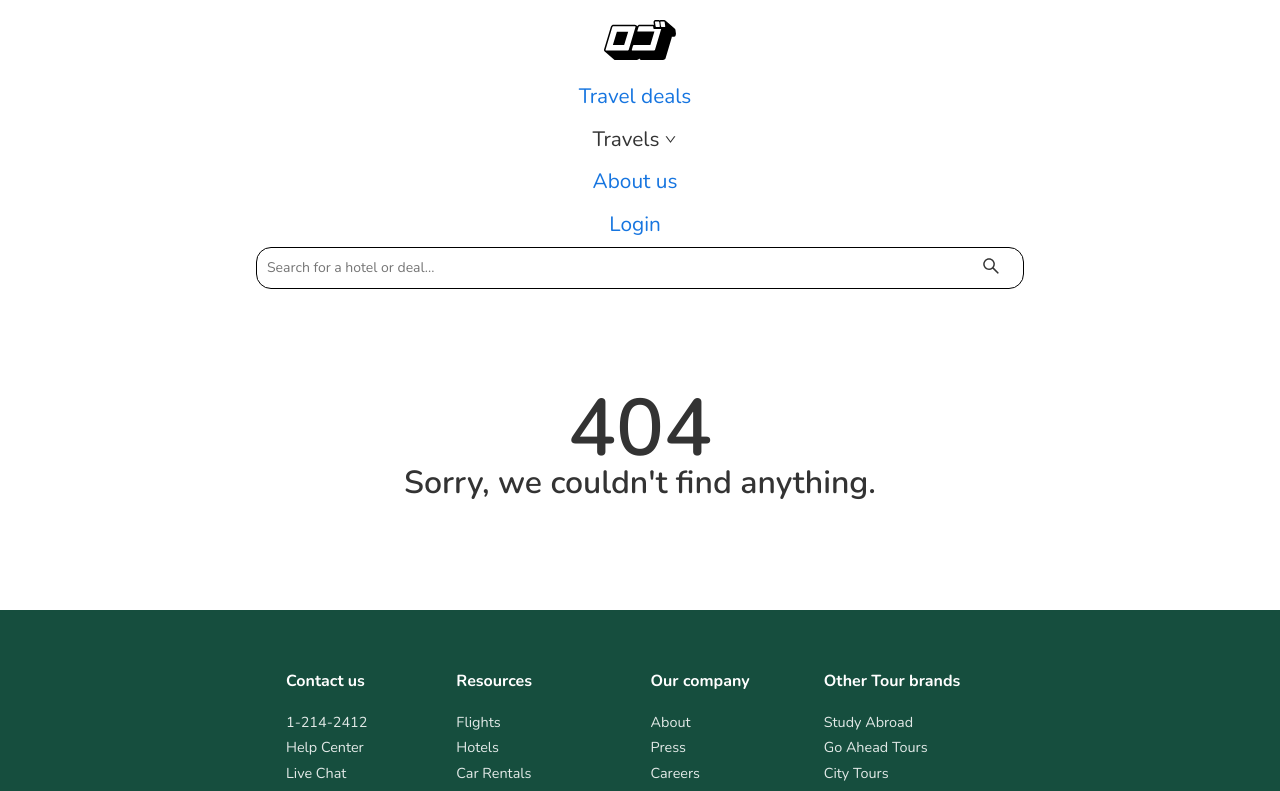
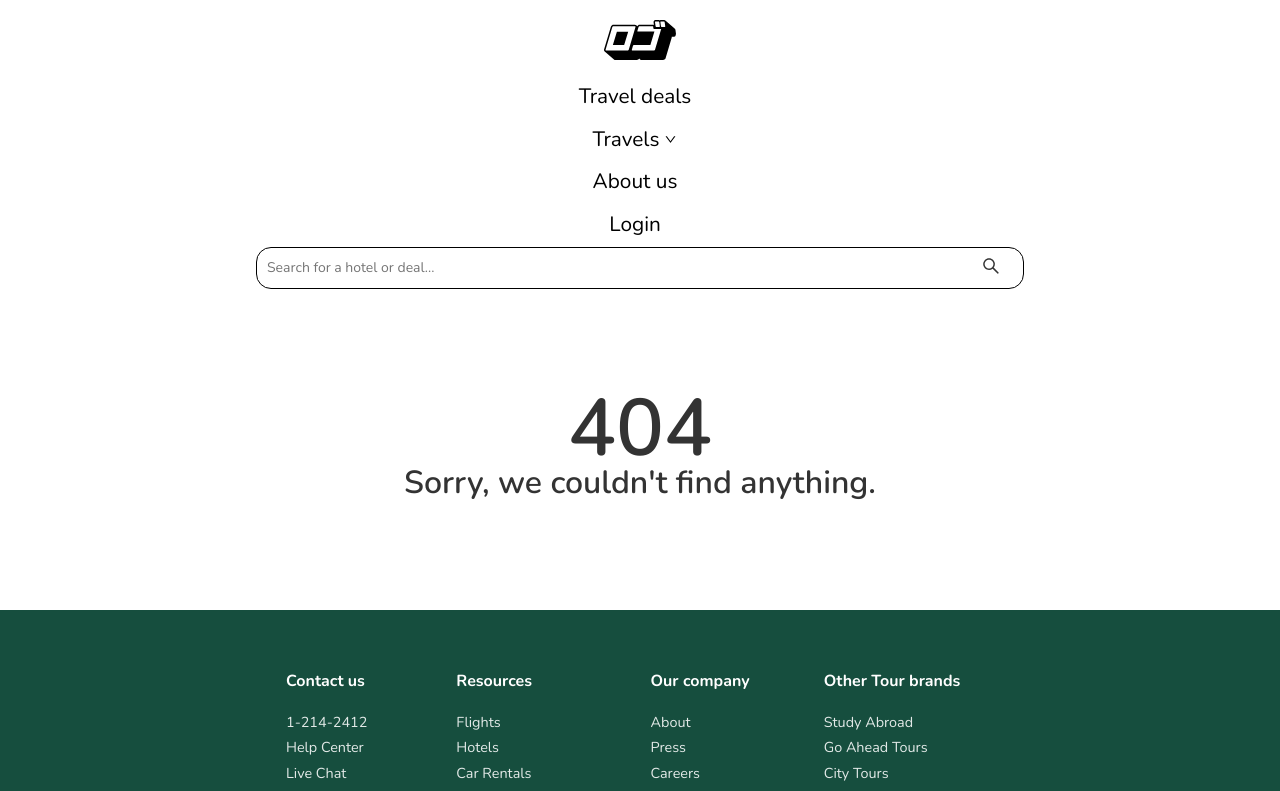
Before and after one commit to bartwo21/tour-project, a React (Vite) app: page /sr in a window 1280 px wide. Shown: the top 791 px of the page. Built offline with nearby package versions, Linux system fonts and the light colour scheme.

Commit message:
fix: navbar li color

```diff
--- a/components/Payment/Payment.tsx
+++ b/components/Payment/Payment.tsx
@@ -1,4 +1,3 @@
-import React from "react";
 import "./Payment.scss";
 import { Button, Modal } from "rsuite";
 type Props = {
--- a/src/constants/navbar/navbar.scss
+++ b/src/constants/navbar/navbar.scss
@@ -57,6 +57,7 @@
                 white-space: nowrap;
                 font-size: 0.9rem;
                 text-decoration: none;
+                color: black;
                 &:visited {
                     color: black;
                 }
```
